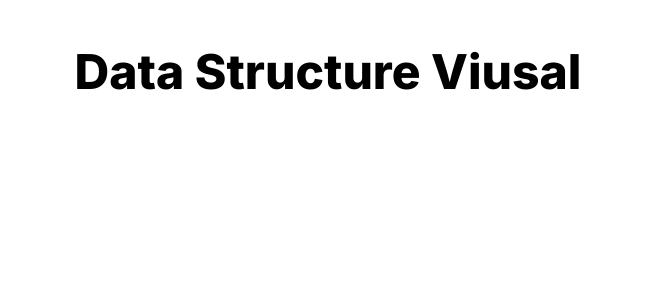
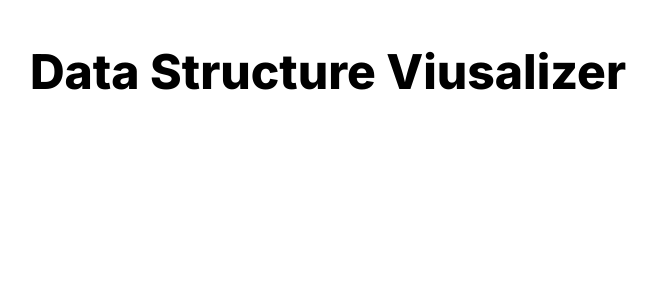
Before and after one commit to bookxeng/data-structure, a Next.js app: page / in a window 1280 px wide. Shown: the top 300 px of the page, without its empty margins (312-969 px from the left). Built offline with nearby package versions, Linux system fonts and the light colour scheme.

Commit message:
edit head

```diff
--- a/src/components/head.jsx
+++ b/src/components/head.jsx
@@ -4,7 +4,7 @@ const Head = () => {
   return (
     <div className='w-full h-screen bg-white'>
         <div className='font-extrabold text-5xl max-w-[1000px] mx-auto py-12 justify-center flex text-black'>
-            Data Structure Viusal
+            Data Structure Viusalizer
         </div>
     </div>
   )
```
